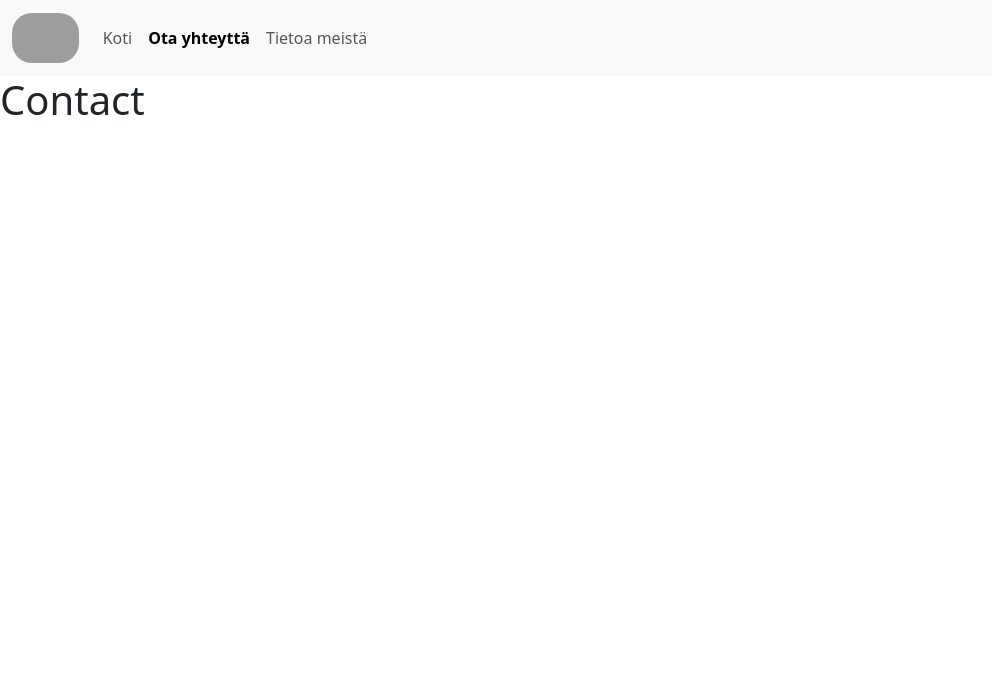
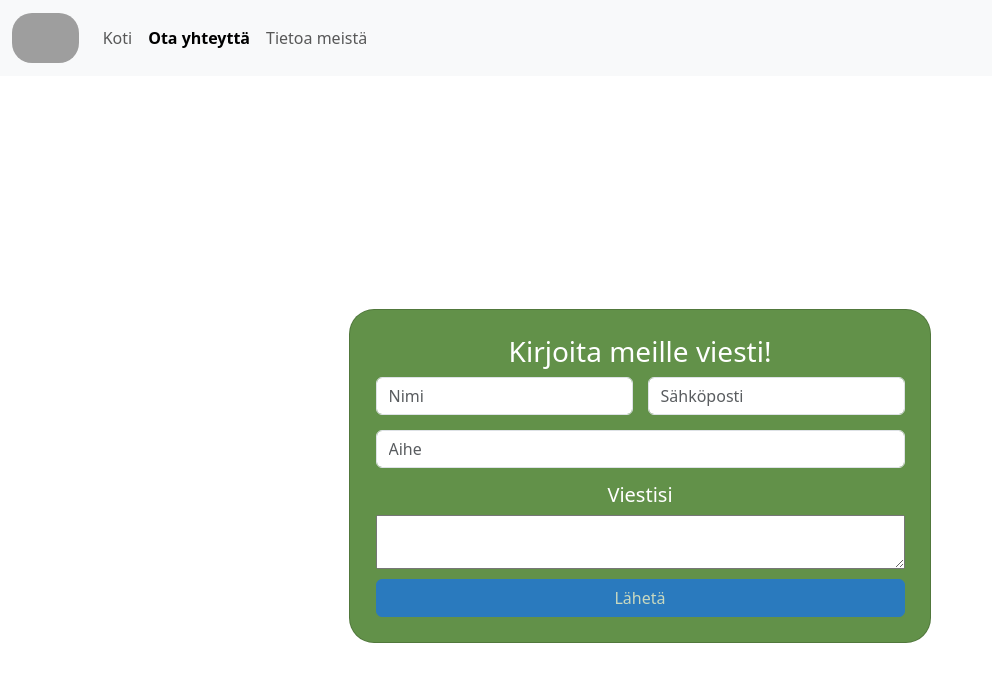
Before and after one commit to nikorsd/Selainohjelmointi, a Vue app: page /contact in a window 1280 px wide. Shown: the top 682 px of the page, without its empty margins (0-992 px from the left). Built offline with nearby package versions, Linux system fonts and the light colour scheme; grey boxes are pictures that could not be loaded.

Commit message:
Contact page

```diff
--- a/src/App.vue
+++ b/src/App.vue
@@ -1,5 +1,5 @@
 <script setup>
-    import Home from './pages/Home.vue'
+    import Home from './views/Home.vue'
     import Navbar from './components/Navbar.vue'
 </script>
 
--- a/src/pages/Contact.vue
+++ /dev/null
@@ -1,5 +0,0 @@
-<template>
-    <div>
-        <h1>Contact</h1>
-    </div>
-</template>
--- /dev/null
+++ b/src/views/Contact.vue
@@ -0,0 +1,91 @@
+<template>
+    <body>
+        <div class="card">
+            <h3>Kirjoita meille viesti!</h3>
+            <div class="contact-name-email">
+                <input class="form-control" @keydown="checkFields()" v-model="name" type="text" placeholder="Nimi">
+                <input class="form-control" @keydown="checkFields()" v-model="email" type="email" placeholder="Sähköposti">
+            </div>
+            <input class="form-control subject" @keydown="checkFields()" v-model="subject" type="text" placeholder="Aihe">
+            <h5>Viestisi</h5>
+            <textarea name="Sähköposti" @keydown="checkFields()" v-model="message" id=""></textarea>
+            <button class="btn-primary btn" :disabled="disableButton" @click="send()">Lähetä</button>
+        </div>
+    </body>
+</template>
+
+<script>
+    export default {
+        data() {
+            return {
+                name: "",
+                email: "",
+                subject: "",
+                message: "",
+                disableButton: true,
+            }
+        },
+        methods: {
+            checkFields() {
+                console.debug("yes")
+                if (this.name && this.email && this.subject && this.message) {
+                    console.debug("enabled")
+                    this.disableButton = false
+                } else {
+                    console.debug("disabled")
+                    this.disableButton = true
+                }
+            },
+            send() {
+                this.name = ""
+                this.email = ""
+                this.subject = ""
+                this.message = ""
+                this.disableButton = true
+            }
+        }
+    }
+</script>
+
+<style scoped>
+    body {
+        display: flex;
+        flex-direction: column;
+        justify-content: center;
+        align-items: center;
+        width: 100vw;
+        height: 100vh;
+        color: white;
+    }
+
+    .card {
+        background-color: rgb(98, 145, 73);
+        padding: 2%;
+        border-radius: 25px;
+        display: flex;
+        flex-direction: column;
+        justify-content: center;
+        gap: 2%;
+    }
+
+    .contact-name-email {
+        display: flex;
+        gap: 15px;
+        margin-bottom: 15px;
+    }
+
+    h3 {
+        text-align: center;
+        color: white;
+    }
+
+    h5 {
+        text-align: center;
+        margin-top: 15px;
+        color: white;
+    }
+
+    .btn-primary, .btn-secondary {
+        margin-top: 10px;
+    }
+</style>
```
Also changed, not shown: src/router/index.js (+4 -4 lines), src/assets/osao_kotkantie1.jpg (added), src/views/About.vue (renamed from src/pages/About.vue), src/views/Home.vue (renamed from src/pages/Home.vue), src/views/Studio.vue (renamed from src/pages/Studio.vue).
